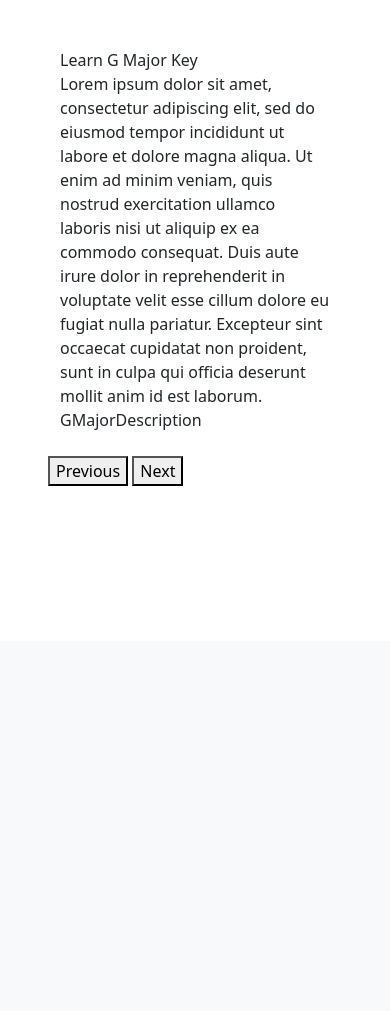
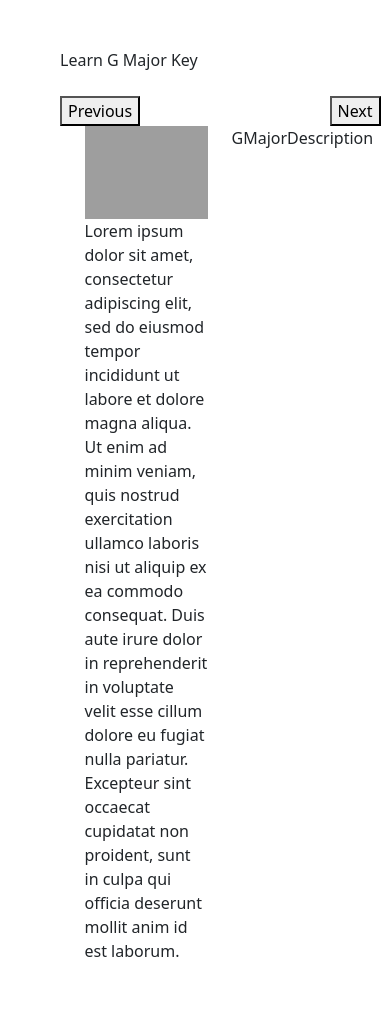
Before and after one commit to jasmine-lou/coms4170_final_music, a Flask app: page /keys/1 in a window 390 px wide. Shown: the part 203-1214 px from the top of the page. Before the commit the page ends 689 px from the top, so only its background shows below. Run offline with Flask 2, Linux system fonts and the light colour scheme; some libraries are stand-ins or nearby versions; grey boxes are pictures that could not be loaded.

Commit message:
Add files via upload
UI Changed.

```diff
--- a/Main_11/templates/learn.html
+++ b/Main_11/templates/learn.html
@@ -10,21 +10,35 @@
         let max = {{data[1]|tojson}}
     </script>
 
-    <div id="data_points" class="container">
+    <div class="container">
         <div class="row">
             <div class="col-md-12" id="name_here"></div>
         </div>
-        <div class="row">
-            <div class="col-md-8" id="ui_here"></div>
-            <div class="col-md-4" id="details_here"></div>
+        <br>
+        <div id="move_buttons">
+            <div class="row">
+                <div class="col-1">
+                    <button id="prev_button" type="button">Previous</button>
+                </div>
+                <div class="col-10">
+                </div>
+                <div class="col-1">
+                    <button id="next_button" type="button">Next</button>
+                </div>
+            </div>
+        </div>
+        <div id="data_points">
+            <div class="row">
+                <div class="col-1"></div>
+                <div class="col-6" id="ui_here">
+                    <img src="https://encrypted-tbn0.gstatic.com/images?q=tbn:ANd9GcSA3rbh0KePlOJ7pM4g5BdlohXoZf-2AEZwnLFXKnqGlKgVtiA7WineblpHsq8hQs3tpKc&usqp=CAU" width="100%">
+                    <br>
+                </div>
+                <div class="col-4" id="details_here">
+                </div>
+                <div class="col-1"></div>
+            </div>
         </div>
     </div>
-    <br>
-    <div id="move_buttons">
-        <button id="prev_button" type="button">Previous</button>
-        <button id="next_button" type="button">Next</button>
-    </div>
-
-
 
 {% endblock %}
```
